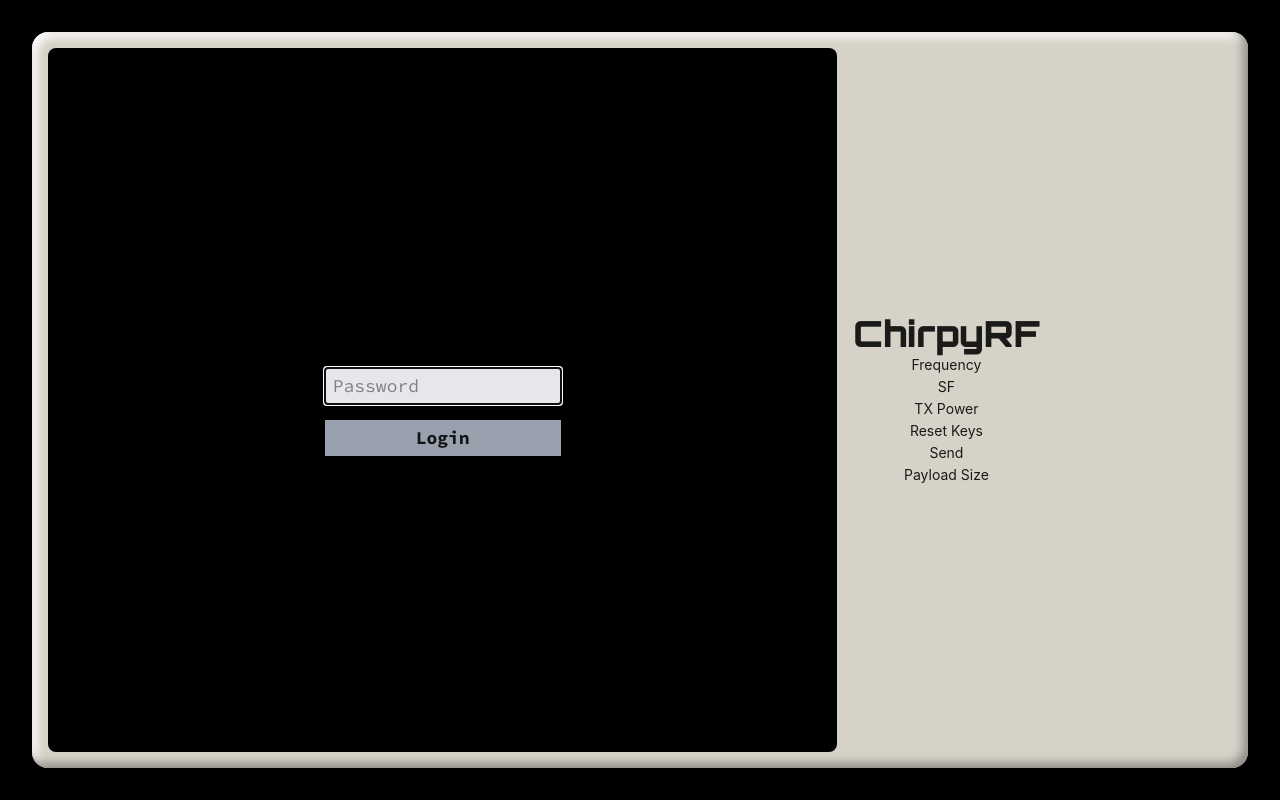
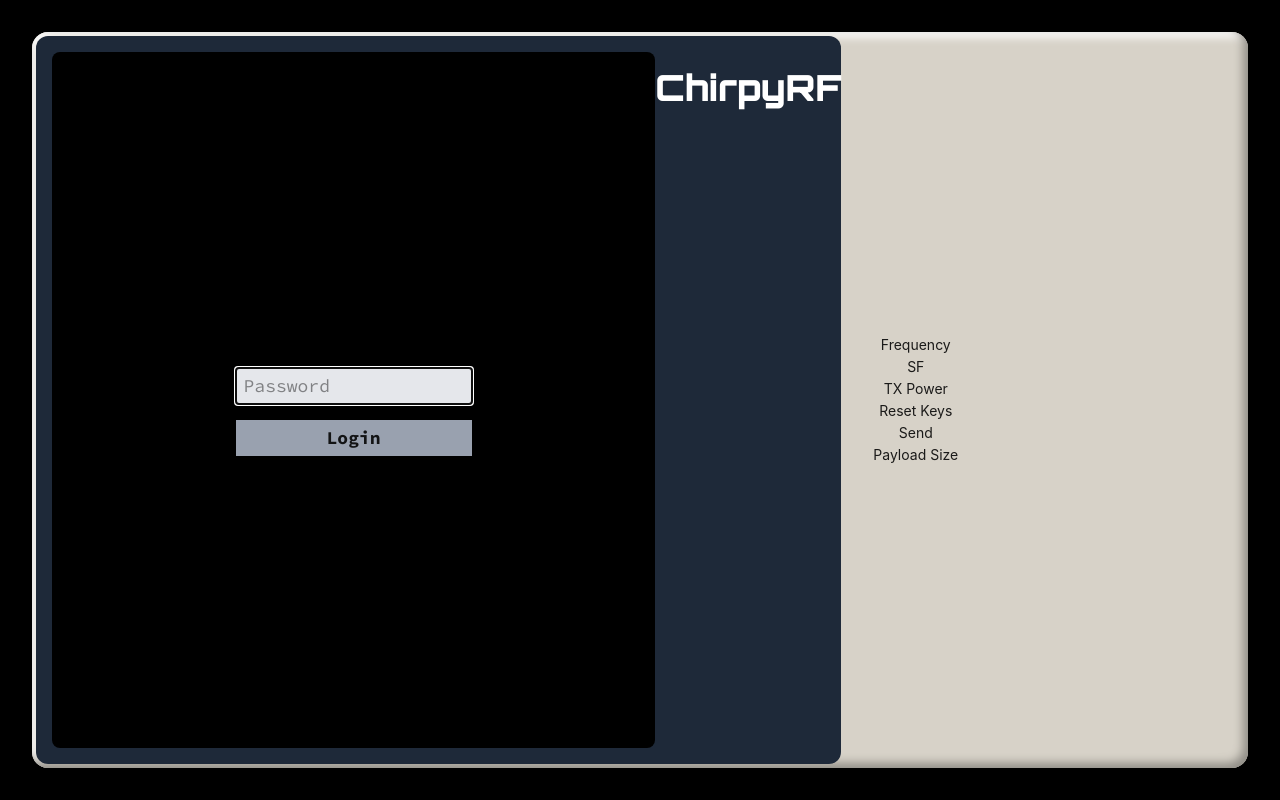
Before and after one commit to nakamarusun/chirpstack-lorawan-tester, a React (Vite) app in the folder frontend/: page / in a window 1280 px wide. Built offline with nearby package versions, Linux system fonts and the light colour scheme; no server answers.

Commit message:
styling for screen

```diff
--- a/frontend/src/App.tsx
+++ b/frontend/src/App.tsx
@@ -23,15 +23,20 @@ function App() {
     <div className='w-full flex flex-col items-center min-h-screen justify-center'>
       <div
         className={clsx(
-        'flex flex-col md:flex-row items-center rounded-2xl p-4 text-center gap-2 md:gap-4 inset-0 md:inset-8 absolute',
+        'flex flex-col md:flex-row items-center rounded-2xl text-center gap-2 md:gap-4 inset-0 md:inset-8 absolute overflow-hidden p-1',
         )}
         style={{
           backgroundColor: '#d7d2c8',
           boxShadow: "inset -5px -5px 10px #908d86, inset 5px 5px 10px #ffffff",
         }}
         >
-        <div className="bg-black rounded-lg w-full md:w-2/3 h-2/3 md:h-full flex flex-col justify-center items-center overflow-hidden">
-          { renderContent() }
+        <div className="w-full md:w-2/3 h-2/3 md:h-full bg-gray-800 p-4 pb-0 md:pb-4 md:pr-0 flex flex-col md:flex-row rounded-xl">
+          <div className="bg-black w-full h-full rounded-lg flex flex-row justify-center items-center overflow-hidden">
+            { renderContent() }
+          </div>
+          <h1 className='text-lg md:text-4xl font-orbitron text-white md:[writing-mode:sideways-lr] py-2 md:py-4'>
+            ChirpyRF
+          </h1>
         </div>
         <Controls />
       </div>
--- a/frontend/src/components/ChirpstackStream.tsx
+++ b/frontend/src/components/ChirpstackStream.tsx
@@ -1,4 +1,4 @@
-import { use, useEffect, useRef, useState } from 'react'
+import { useEffect, useRef, useState } from 'react'
 import config from '../config';
 import { EventSource } from 'eventsource';
 import useAuth from '../hooks/useAuth';
--- a/frontend/src/components/Controls.tsx
+++ b/frontend/src/components/Controls.tsx
@@ -2,12 +2,7 @@ import React from 'react'
 
 export default function Controls() {
   return (
-    <div>
-      <h1
-        className='text-4xl font-orbitron font-black w-1/3 md:[writing-mode:sideways-lr]'
-        >
-        ChirpyRF
-      </h1>
+    <div className="p-4">
       <p>
         Frequency
       </p>
```
Also changed, not shown: 1 other file (tests, documents, lock files or other folders).
